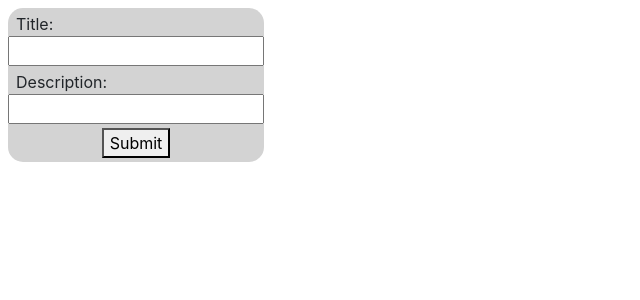
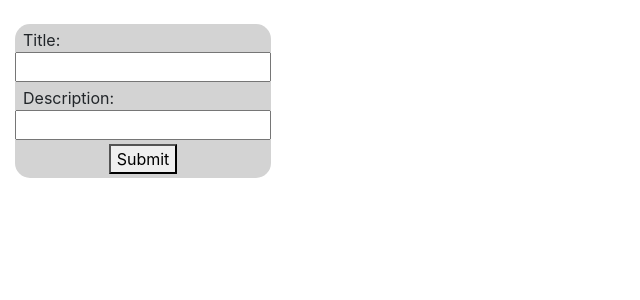
Before and after one commit to william-warren/ascent, a Django app: page /initiatives/ in a window 1280 px wide. Shown: the part 56-356 px from the top of the page, without its empty margins (0-640 px from the left). Run offline with Django 3.2, Linux system fonts and the light colour scheme; data that the repository does not hold is empty; some libraries are stand-ins or nearby versions.

Commit message:
Add container and margin top to main

```diff
--- a/templates/base.html
+++ b/templates/base.html
@@ -53,7 +53,7 @@
         </ul>
     </aside>
     {% endif %}
-    <main>
+    <main class="container mt-3">
         {% block content %}
         {% endblock content %}
     </main>
```
